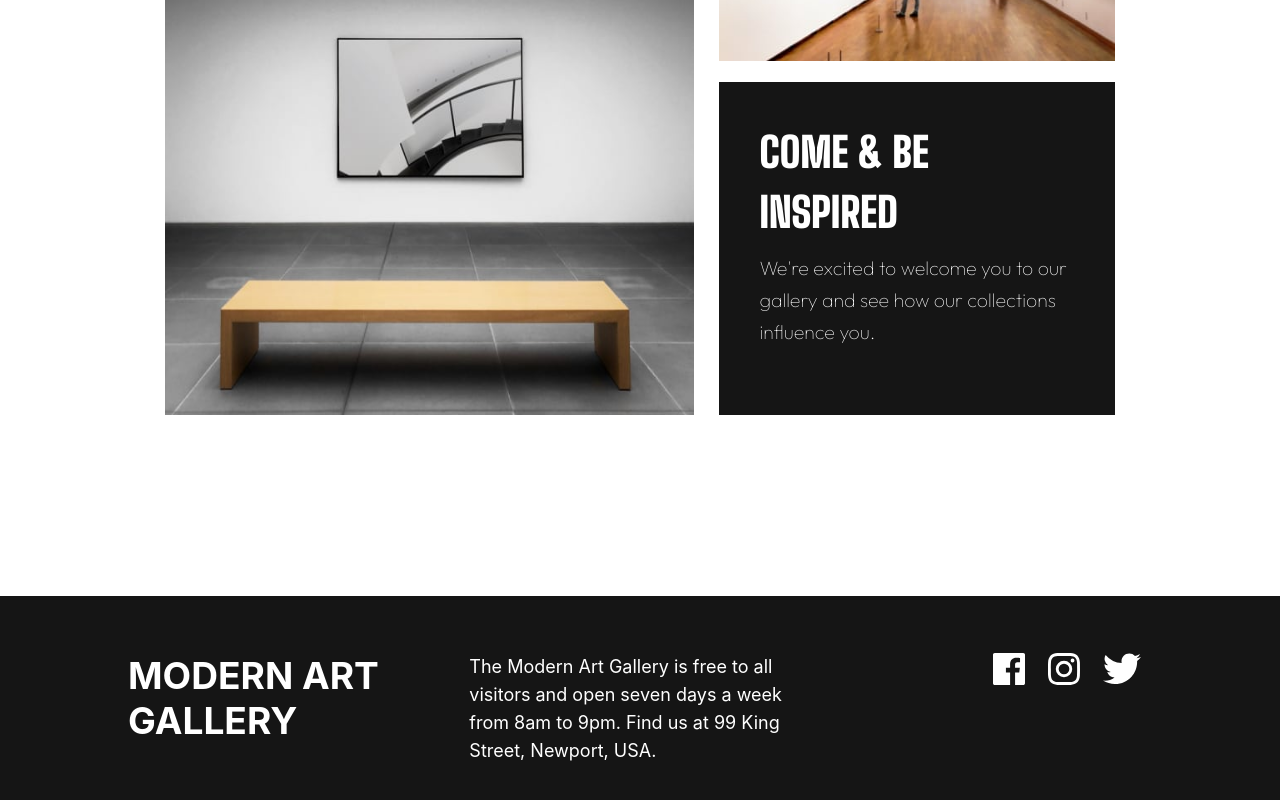
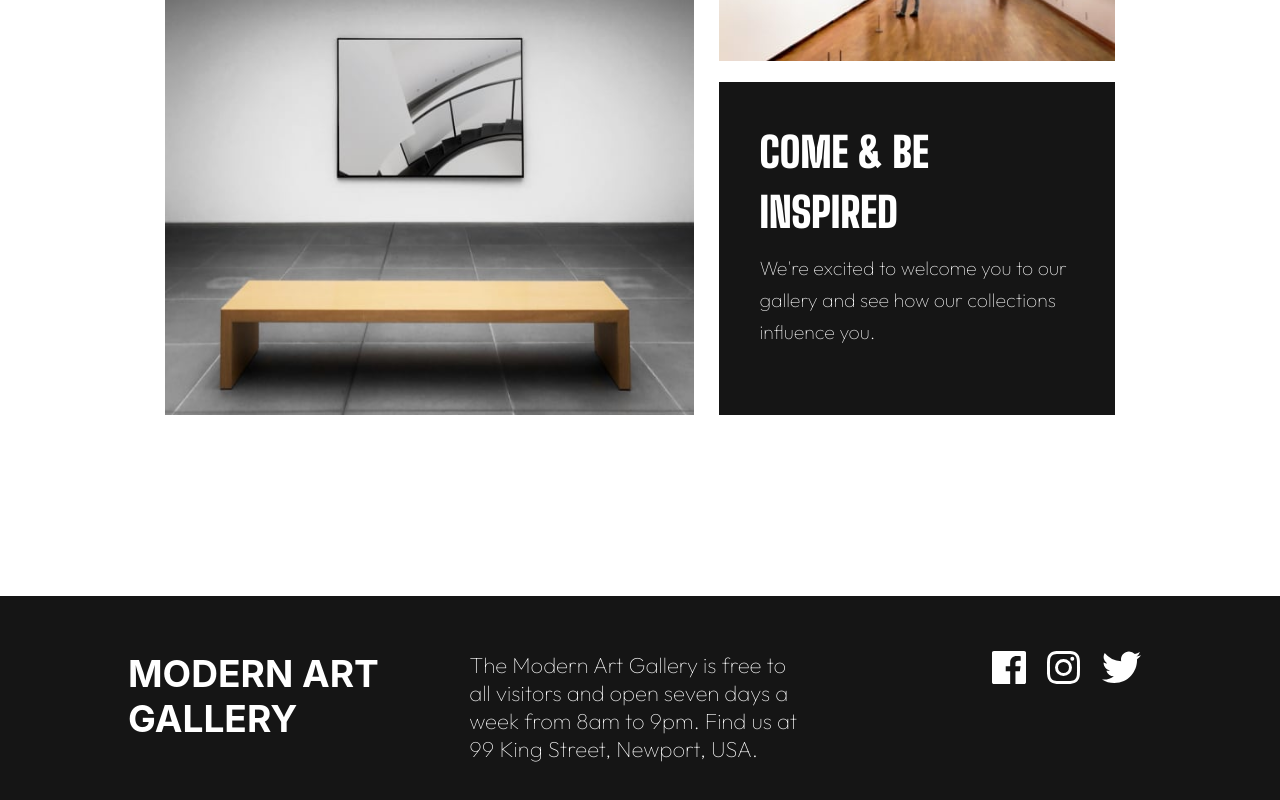
Before and after one commit to francisldn/FOM-art-gallery, a React (Create React App) app: page / in a window 1280 px wide. Shown: the part 1709-2509 px from the top of the page. Built offline with nearby package versions, Linux system fonts and the light colour scheme.

Commit message:
adjust text

```diff
--- a/src/components/footer/footer.styles.css
+++ b/src/components/footer/footer.styles.css
@@ -31,7 +31,8 @@
 
 .footer-para {
     grid-column: 5/9;
-    font-size: clamp(0.1rem, 1.8vw + 0.1rem, 18px);
+    font-size: clamp(0.2rem, 1.5vw + 0.2rem, 22px);
+    font-family: 'Outfit';
     line-height: 28px;
 }
 
```
